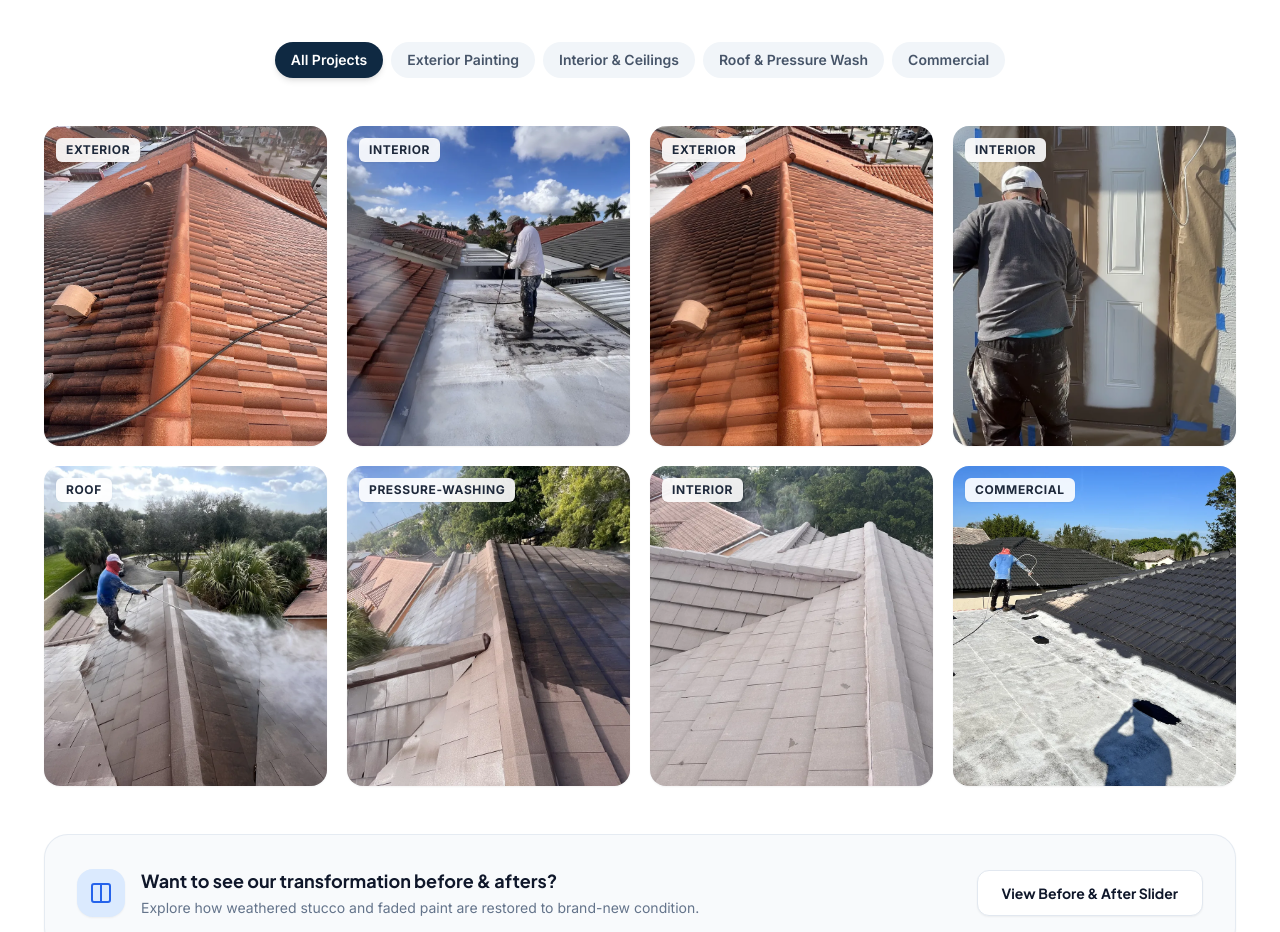
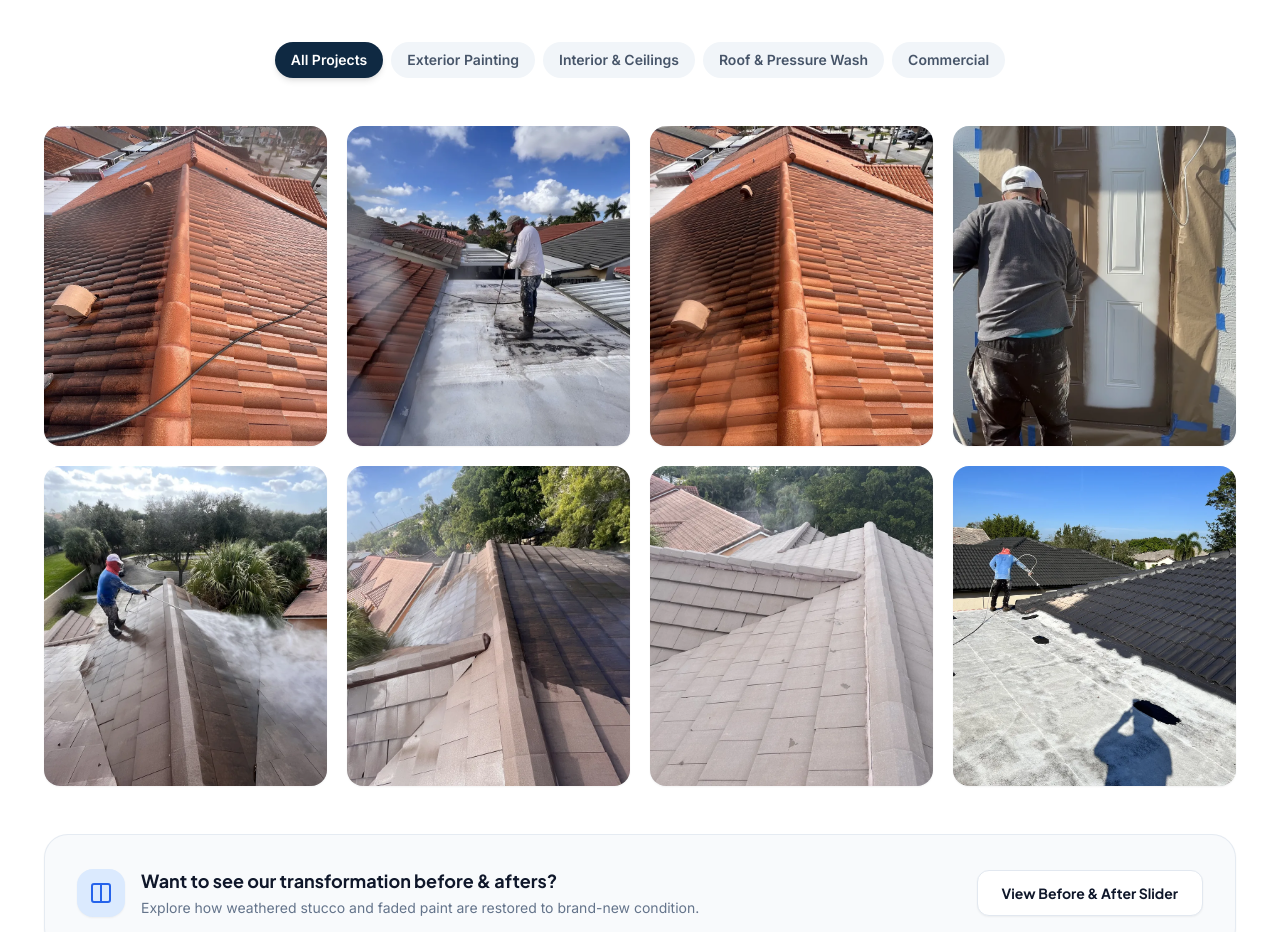
Before and after one commit to luchonicolini/Painting_contractor, a React (Vite) app: page / in a window 1280 px wide. Shown: the part 5240-6172 px from the top of the page. Built offline with nearby package versions, Linux system fonts and the light colour scheme; the HTML template or start-up script is replaced by a standard one.

Commit message:
refactor(gallery): remove category badge overlays from project images

```diff
--- a/src/components/Gallery.tsx
+++ b/src/components/Gallery.tsx
@@ -86,11 +86,6 @@
                 <ZoomIn className="w-4 h-4" />
               </div>
             </div>
-
-            {/* Category Tag (Always visible) */}
-            <div className="absolute top-3 left-3 bg-white/90 backdrop-blur-md text-slate-800 text-xs uppercase tracking-wider font-bold px-2.5 py-1 rounded-md shadow-sm">
-              {item.category}
-            </div>
           </div>
         ))}
       </div>
```
